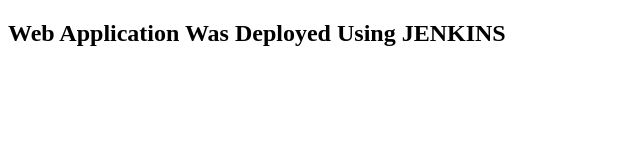
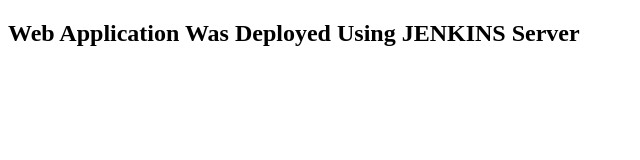
Before and after one commit to Shubh1222/CodeDeploy, a plain HTML site: page index.html in a window 1280 px wide. Shown: the whole page, without its empty margins (0-640 px from the left). Drawn offline with Linux system fonts and the light colour scheme.

Commit message:
Update index.html

```diff
--- a/index.html
+++ b/index.html
@@ -1,7 +1,7 @@
 <!DOCTYPE html>
 <html>
 <head>
-    <h2>Web Application Was Deployed Using JENKINS</h2>
+    <h2>Web Application Was Deployed Using JENKINS Server</h2>
  </head>
 
 </html>
```
